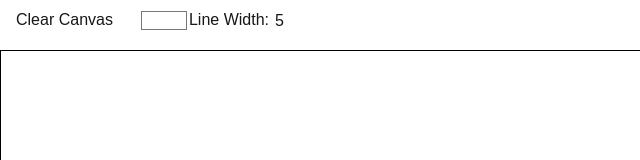
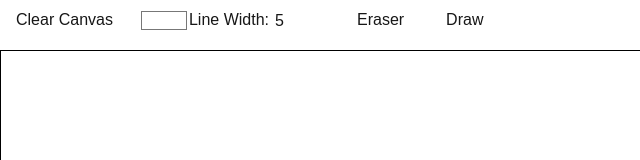
Before and after one commit to Kaimond/whiteboard, a Next.js app: page / in a window 1280 px wide. Shown: the top 160 px of the page, without its empty margins (0-640 px from the left). Built offline with nearby package versions, Linux system fonts and the light colour scheme.

Commit message:
Added an eraser to the toolbar

```diff
--- a/src/app/components/DrawingCanvas.jsx
+++ b/src/app/components/DrawingCanvas.jsx
@@ -65,9 +65,21 @@ export default function DrawingCanvas() {
         ctx.clearRect(0, 0, canvas.width, canvas.height);
     };
 
+    const eraser = () => {
+        const canvas = canvasRef.current;
+        const ctx = canvas.getContext("2d");
+        ctx.globalCompositeOperation = "destination-out"
+    };
+
+    const drawing = () => {
+        const canvas = canvasRef.current;
+        const ctx = canvas.getContext("2d");
+        ctx.globalCompositeOperation = "source-over"
+    };
+
     return (
         <div>
-            <Toolbar clearCanvas={clearCanvas} setColour={setLineColour} setWidth={setLineWidth} />
+            <Toolbar clearCanvas={clearCanvas} setColour={setLineColour} setWidth={setLineWidth} eraser={eraser} drawing={drawing} />
             <canvas
                 ref={canvasRef}
                 onMouseDown={startDrawing}
--- a/src/app/components/Toolbar.jsx
+++ b/src/app/components/Toolbar.jsx
@@ -1,7 +1,7 @@
 "use client";
 import { useState } from "react";
 
-export default function Toolbar({ clearCanvas, setColour, setWidth }) {
+export default function Toolbar({ clearCanvas, setColour, setWidth, eraser, drawing }) {
     const [selectedColour, setSelectedColour] = useState("#ffffff");
     const [lineWidth, setLineWidth] = useState("5");
 
@@ -44,6 +44,26 @@ export default function Toolbar({ clearCanvas, setColour, setWidth }) {
                 max={"100"}
                 style={{ marginLeft: "4px", border: "2px solid white", verticalAlign: "middle" }}
             />
+            <button
+                onClick={eraser}
+                style={{
+                    padding: "8px 16px",
+                    marginRight: "10px",
+                    cursor: "pointer",
+                }}
+            >
+                Eraser
+            </button>
+            <button
+                onClick={drawing}
+                style={{
+                    padding: "8px 16px",
+                    marginRight: "10px",
+                    cursor: "pointer",
+                }}
+            >
+                Draw
+            </button>
         </div>
     );
 }
```
